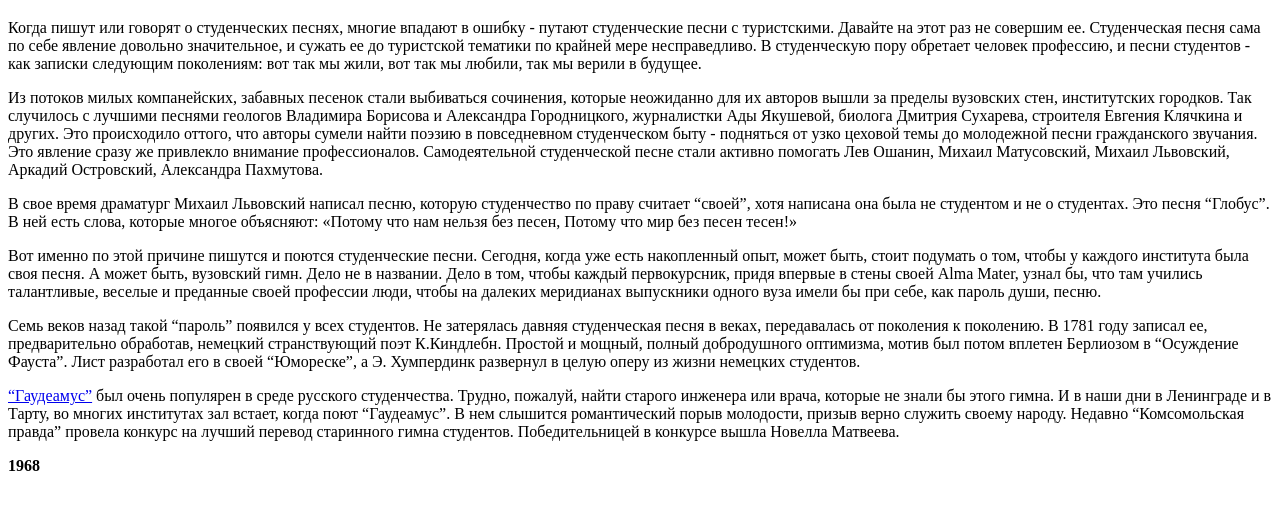
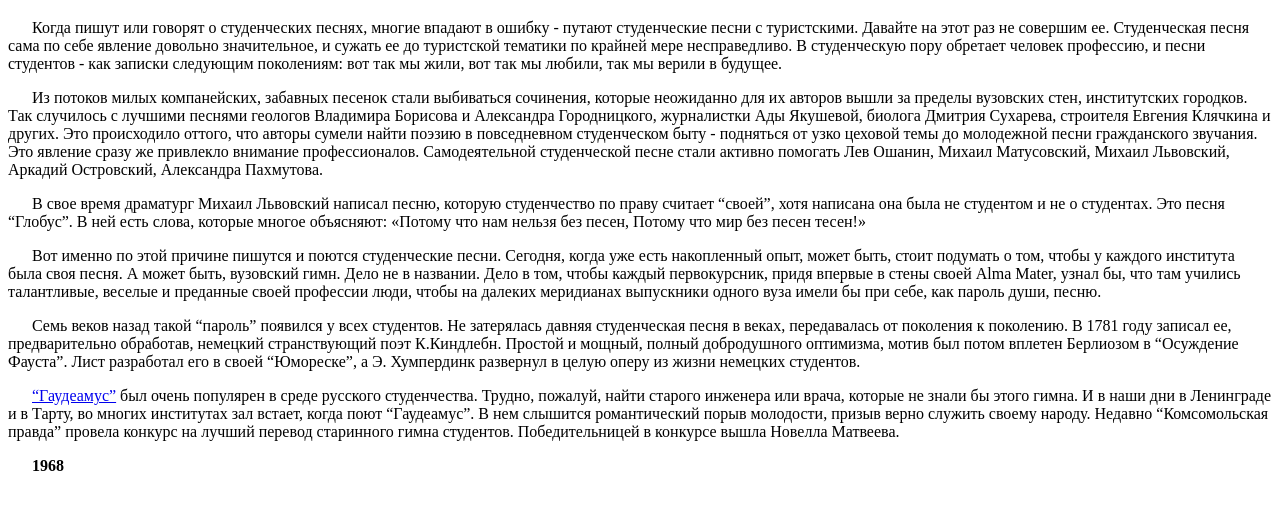
Before and after one commit to Uladzi/VIZBOR, a plain HTML site: page vechno_student.html in a window 1280 px wide. Shown: the part 61-570 px from the top of the page. Drawn offline with Linux system fonts and the light colour scheme.

Commit message:
feat: add indents

```diff
--- a/vechno_student.html
+++ b/vechno_student.html
@@ -8,6 +8,10 @@
     <style>
         h1 {
             text-align: center;
+        }
+
+        p {
+            text-indent: 1.5em;
         }
     </style>
 </head>
```
